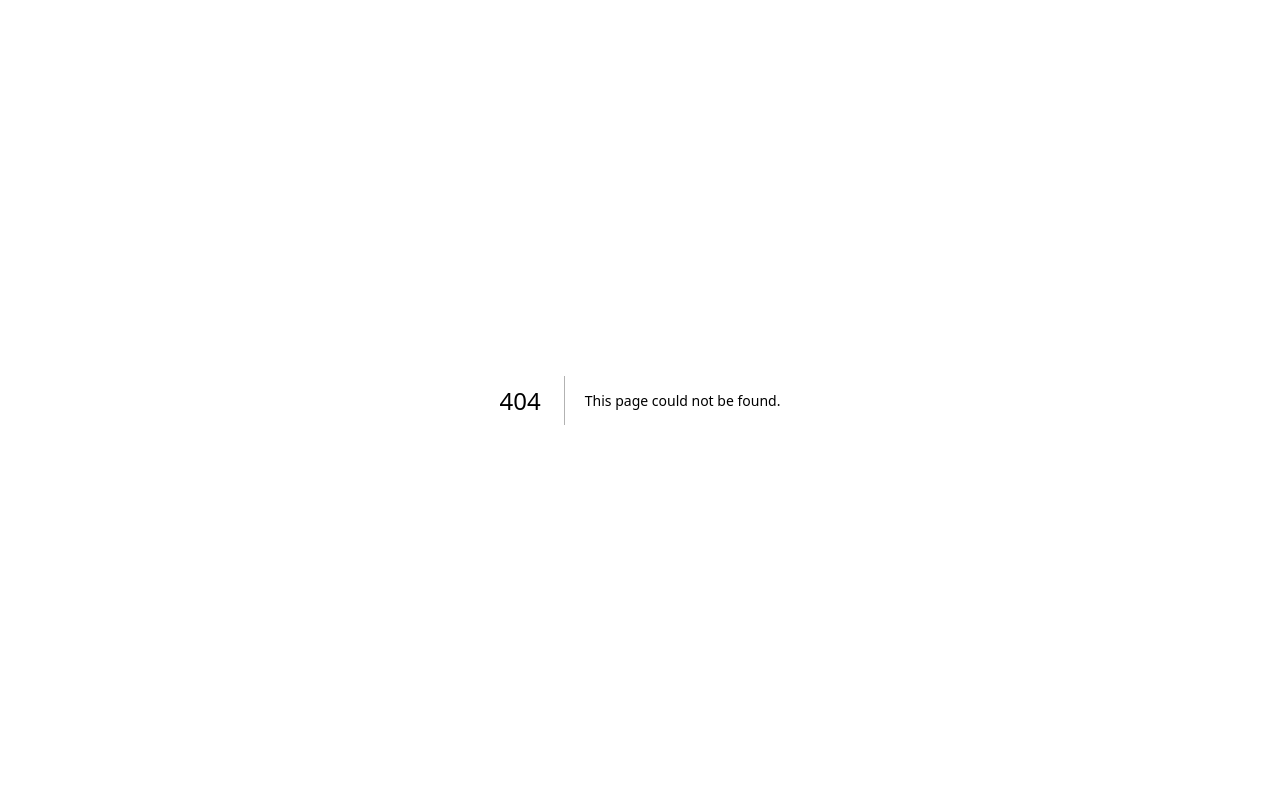
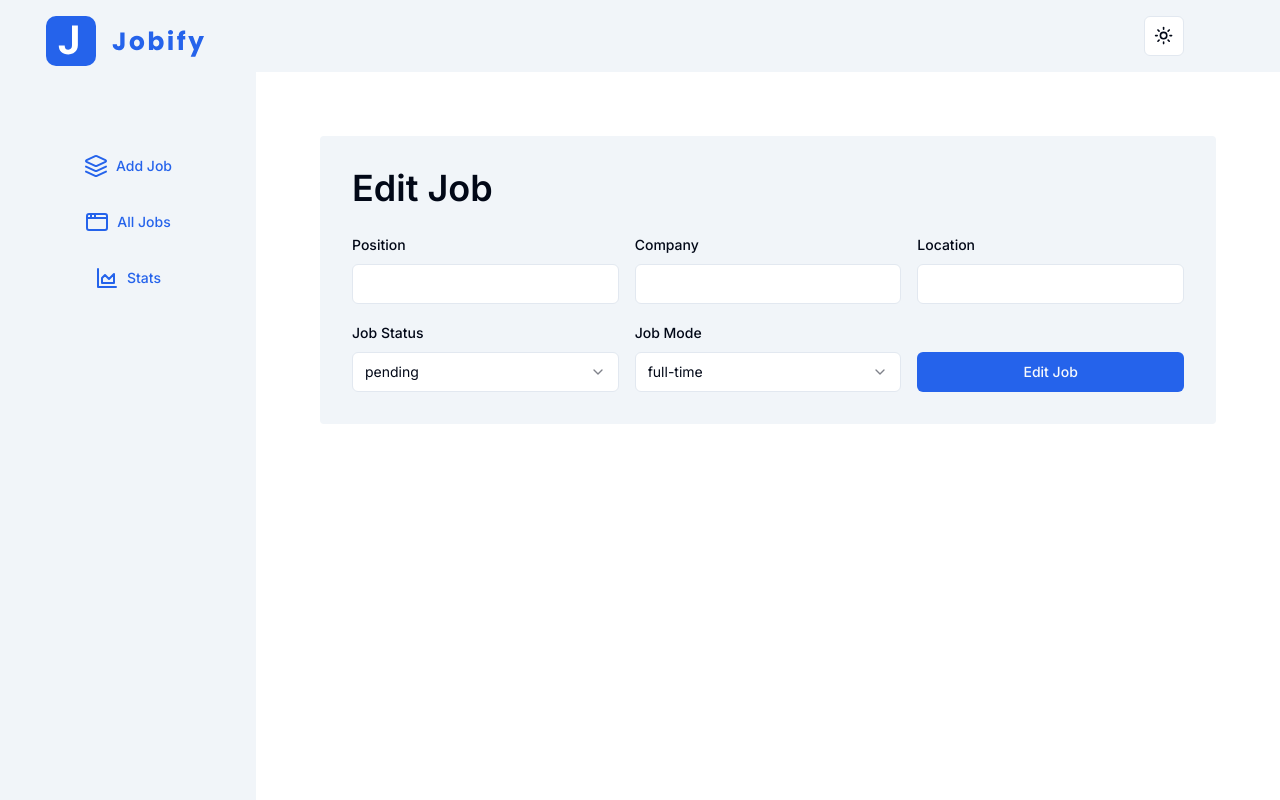
Before and after one commit to andreicruceanu/jobify-next-js, a Next.js app: page /jobs/1 in a window 1280 px wide. Before the commit this address had no page. Built offline with nearby package versions, Linux system fonts and the light colour scheme.

Commit message:
page single job

```diff
--- /dev/null
+++ b/app/(dashboard)/jobs/[id]/page.tsx
@@ -0,0 +1,24 @@
+import EditJobForm from "@/components/EditJobForm";
+import { getSingleJobAction } from "@/utils/action";
+
+import {
+  dehydrate,
+  HydrationBoundary,
+  QueryClient,
+} from "@tanstack/react-query";
+
+async function JobDetailPage({ params }: { params: { id: string } }) {
+  const queryClient = new QueryClient();
+
+  await queryClient.prefetchQuery({
+    queryKey: ["job", params.id],
+    queryFn: () => getSingleJobAction(params.id),
+  });
+
+  return (
+    <HydrationBoundary state={dehydrate(queryClient)}>
+      <EditJobForm jobId={params.id} />
+    </HydrationBoundary>
+  );
+}
+export default JobDetailPage;
```
